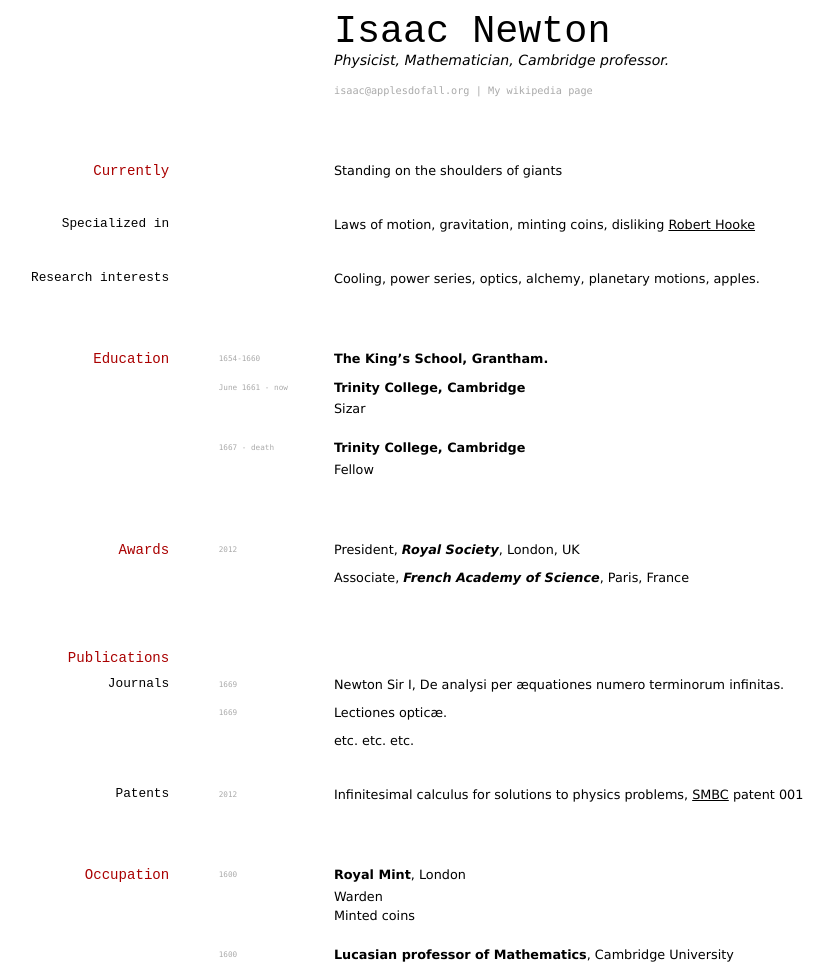
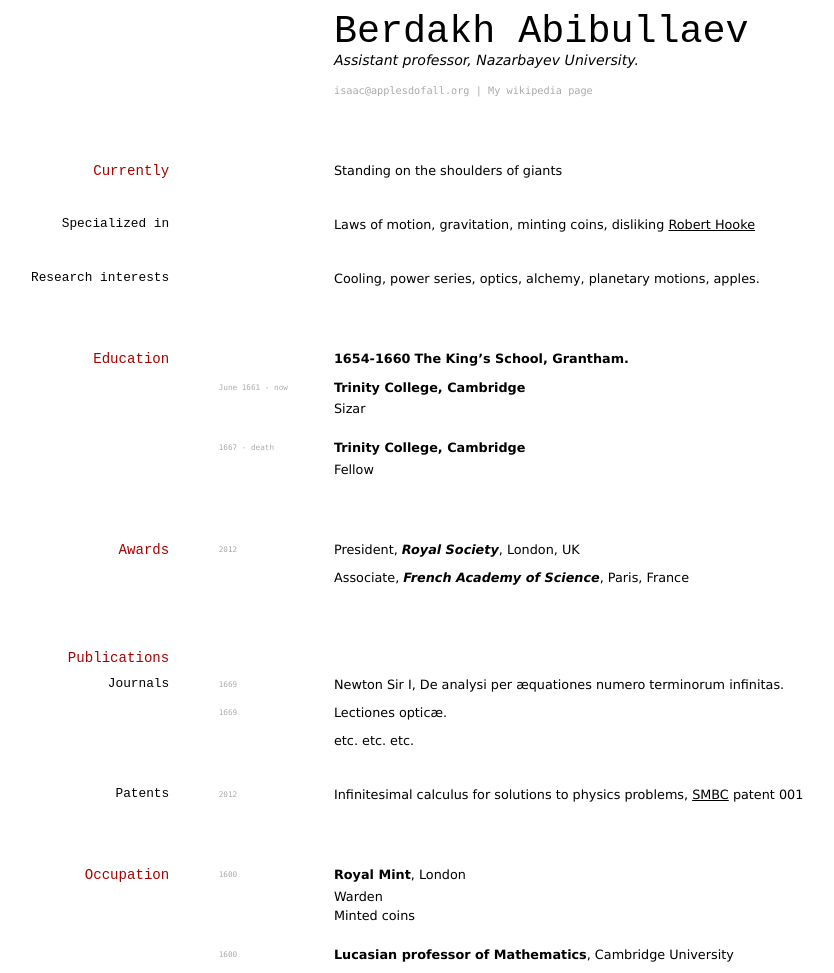
Before and after one commit to berdakh/berdakh.github.io, a Jekyll site: the page built from index.md, in a window 1280 px wide. Shown: the whole page, without its empty margins (97-931 px from the left). Built offline with Jekyll 4.4.1, drawn with Linux system fonts in a browser that asks for light colours.

Commit message:
Update index.md

```diff
--- a/index.md
+++ b/index.md
@@ -2,8 +2,8 @@
 layout: cv
 title: Isaac Newtons's CV
 ---
-# Isaac Newton
-Physicist, Mathematician, Cambridge professor.
+# Berdakh Abibullaev
+Assistant professor, Nazarbayev University.
 
 <div id="webaddress">
 <a href="isaac@applesdofall.org">isaac@applesdofall.org</a>
@@ -27,7 +27,7 @@ Cooling, power series, optics, alchemy, planetary motions, apples.
 
 ## Education
 
-`1654-1660`
+**1654-1660**
 __The King's School, Grantham.__
 
 `June 1661 - now`
```
